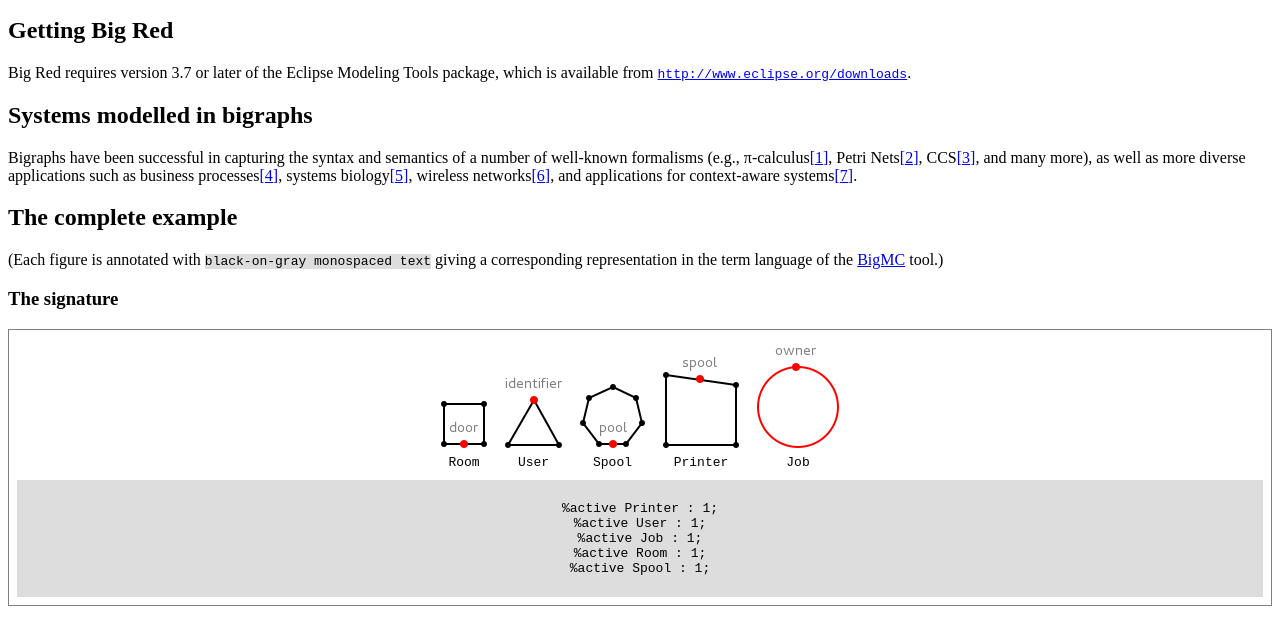
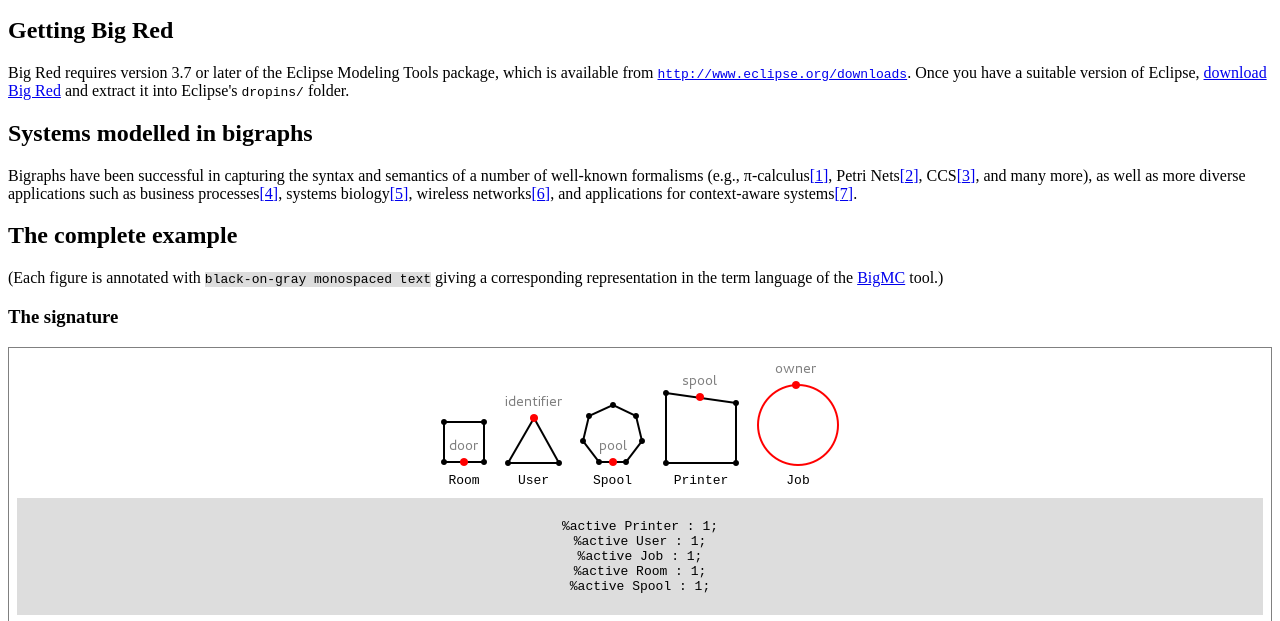
Before and after one commit to bigraph/bigraph.github.com, a plain HTML site: page papers/gcm2012/index.html in a window 1280 px wide. Shown: the part 137-758 px from the top of the page. Drawn offline with Linux system fonts and the light colour scheme.

Commit message:
[gcm2012] Added installation instructions for the Big Red snapshot

```diff
--- a/papers/gcm2012/index.html
+++ b/papers/gcm2012/index.html
@@ -70,9 +70,13 @@ a.sref {
 			Getting Big Red
 		</h2>
 		<p>
-Big Red requires version 3.7 or later of the Eclipse Modeling Tools package,
-which is available from <a class="sref"
-href="http://www.eclipse.org/downloads">http://www.eclipse.org/downloads</a>.
+			Big Red requires version 3.7 or later of the Eclipse
+			Modeling Tools package, which is available from
+			<a class="sref" href="http://www.eclipse.org/downloads">http://www.eclipse.org/downloads</a>.
+			Once you have a suitable version of Eclipse,
+			<a href="http://bigraph.org/big-red/latest">download
+			Big Red</a> and extract it into Eclipse's
+			<code>dropins/</code> folder.
 		</p>
 		<h2>
 			Systems modelled in bigraphs
```
